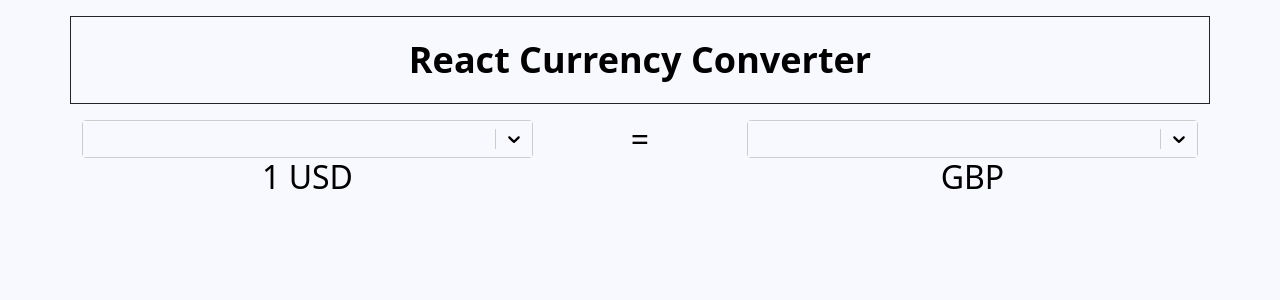
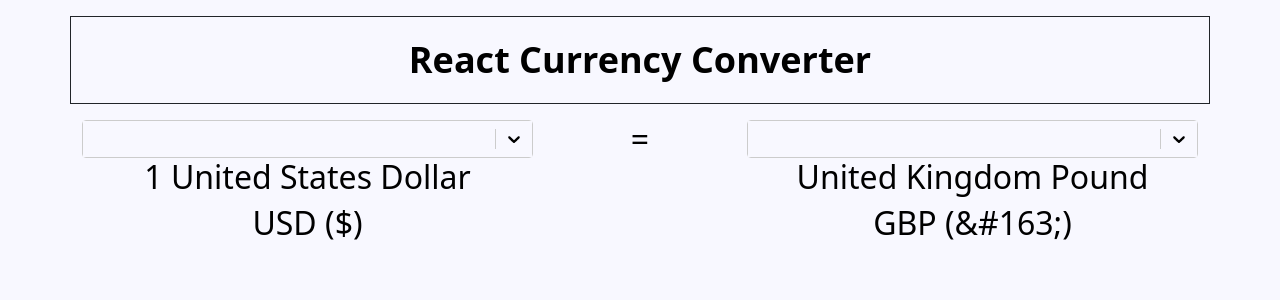
Before and after one commit to DavidKSage/currencyconverter, a React (Create React App) app: page / in a window 1280 px wide. Shown: the top 300 px of the page. Built offline with nearby package versions, Linux system fonts and the light colour scheme; no server answers.

Commit message:
adding currency symbols

```diff
--- a/src/components/Converter.js
+++ b/src/components/Converter.js
@@ -3,13 +3,15 @@ import { Container, Row, Col } from 'react-bootstrap';
 import CurrencySelectTo from './CurrencySelectTo';
 import CurrencySelectFrom from './CurrencySelectFrom';
 import axios from 'axios';
+import { options } from './Options';
 
 function Converter() {
 
     const [fromCur, setFromCur] = useState('USD');
     const [toCur, setToCur] = useState('GBP');
     const [rate, setRate] = useState();
-
+    let optFrom = options.find(option => option.value === fromCur);
+    let optTo = options.find(option => option.value === toCur);
 
 
     useEffect(() => {
@@ -22,14 +24,17 @@ function Converter() {
             <Row>
                 <Col md={5}>
                     <CurrencySelectFrom setFromCur={setFromCur} />
-                    <h2 className="center-text">1 {fromCur}</h2>
+                    <h2 className="center-text">1 {optFrom.label}</h2>
+                    <h2 className="center-text">{ fromCur } {`(${optFrom.symbol})`}</h2>
+
                 </Col>
                 <Col>
                     <h2 style={{textAlign: "center"}}>=</h2>
                 </Col>
                 <Col md={5}>
                     <CurrencySelectTo setToCur={setToCur} />
-                    <h2 className="center-text">{rate} {toCur}</h2>
+                    <h2 className="center-text">{rate} { optTo.label }</h2>
+                    <h2 className="center-text">{ toCur } {`(${optTo.symbol})`}</h2>
                 </Col>
             </Row>
         </Container>
--- a/src/components/Options.js
+++ b/src/components/Options.js
@@ -2,20 +2,22 @@ export const options = [
     {
       value: "ALL",
       label: "Albania Lek",
+      symbol: "L"
     },
     {
       value: "AFN",
       label: "Afghanistan Afghani",
+      symbol:  "؋"
     },
     {
       label: "Argentina Peso",
       value: "ARS",
-      "symbol": "&#36;"
+      symbol: '$'
     },
     {
       label: "Aruba Guilder",
       value: "AWG",
-      "symbol": "&#402;"
+      symbol: 'ƒ.'
     },
     {
       label: "Australia Dollar",
@@ -540,7 +542,7 @@ export const options = [
     {
       label: "United States Dollar",
       value: "USD",
-      "symbol": "&#36;"
+      symbol: "$"
     },
     {
       label: "Uruguay Peso",
```
